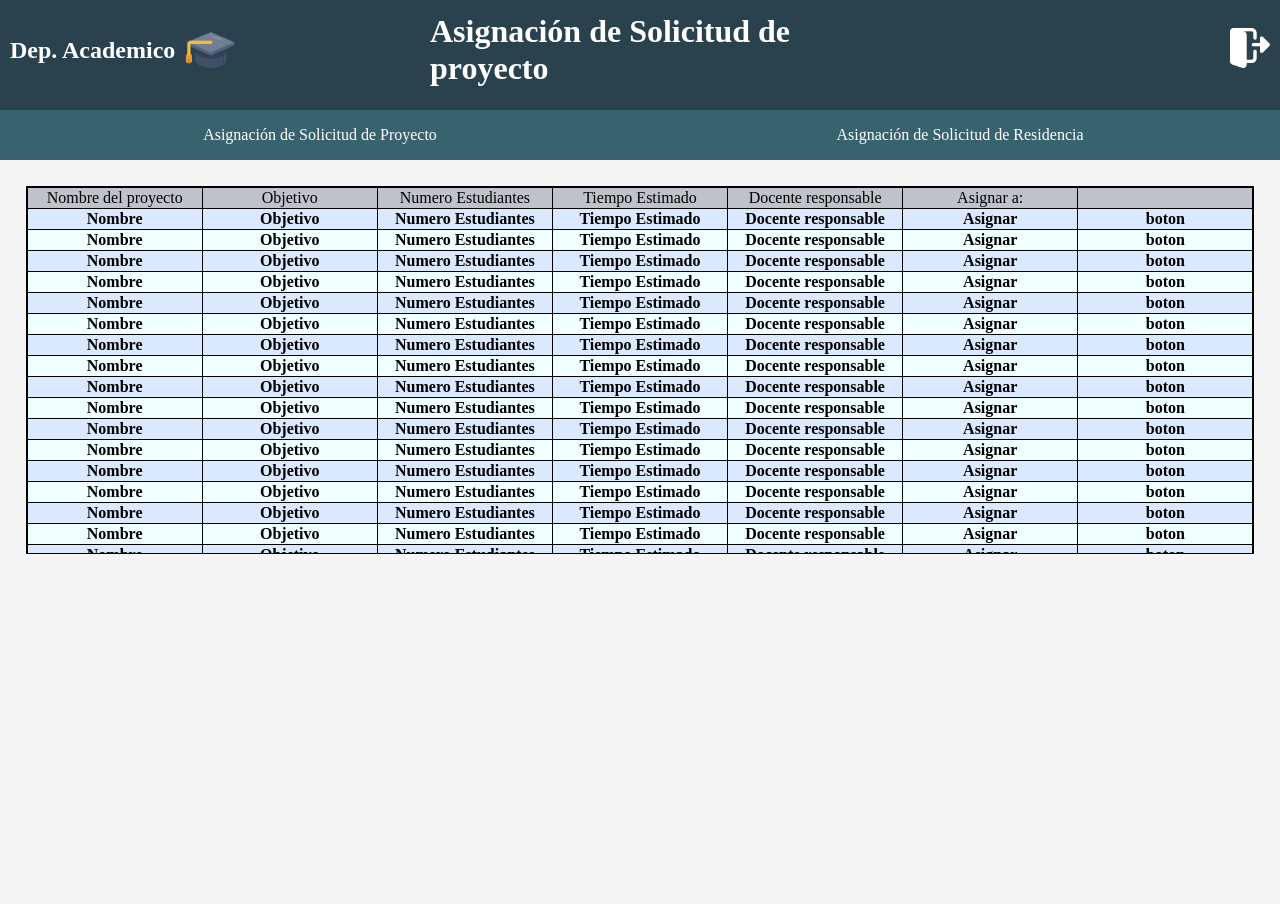
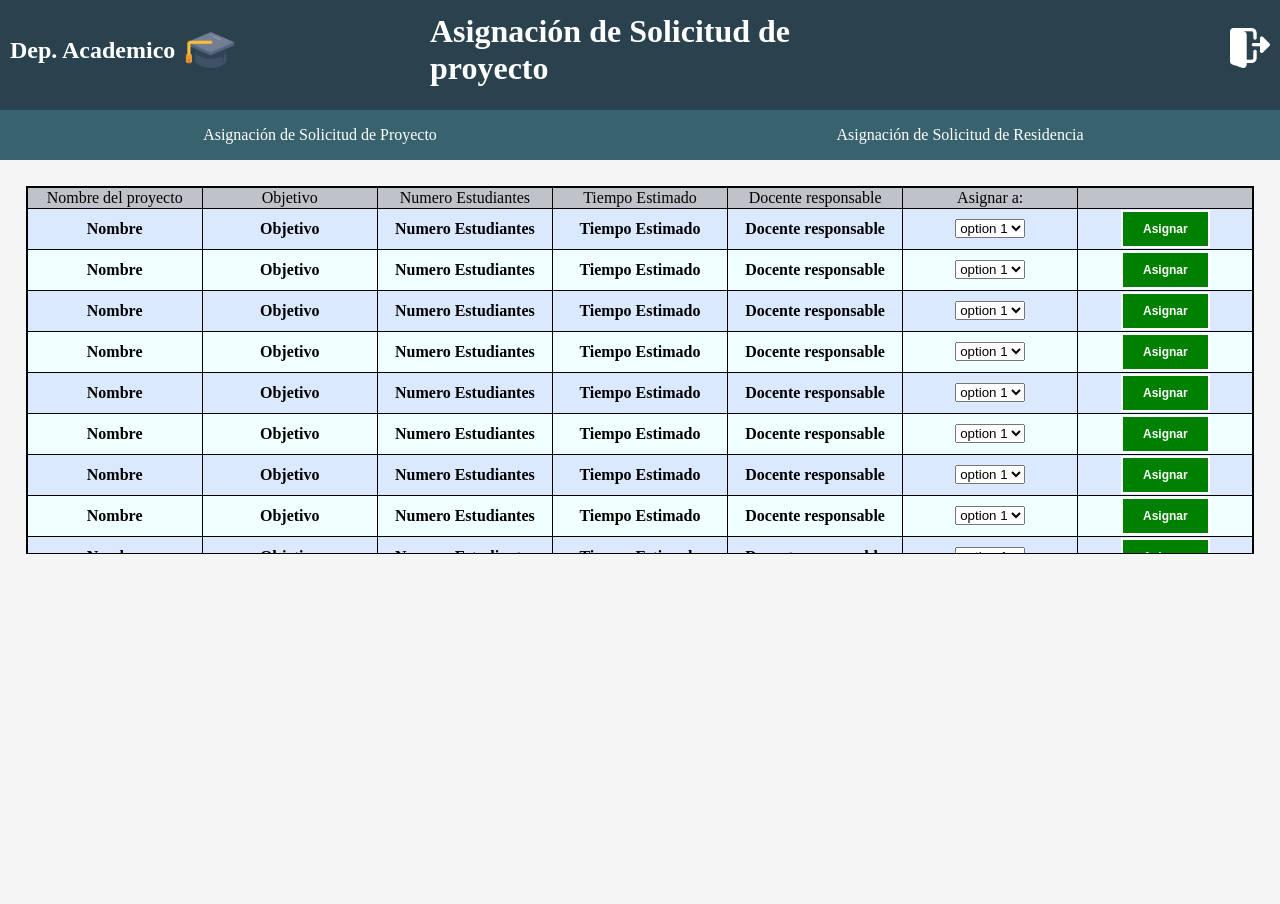
Before and after one commit to lireyes22/Residencias, a PHP site: page /asigProyRes.php in a window 1280 px wide. Shown: the top 904 px of the page. Run offline with PHP 8.4, Linux system fonts and the light colour scheme.

Commit message:
Botones y php goood
es god, gracias ia

```diff
--- a/asigProyRes.php
+++ b/asigProyRes.php
@@ -49,8 +49,20 @@
 						<th class="tb-th-asp">Numero Estudiantes</th>
 						<th class="tb-th-asp">Tiempo Estimado</th>
 						<th class="tb-th-asp">Docente responsable</th>
-						<th class="tb-th-asp">Asignar</th>
-						<th class="tb-th-asp">boton</th>
+						<form action="">
+							<th class="tb-th-asp">
+							<select name="comision">
+								<option>option 1</option>
+								<option>option 2</option>
+								<option>option 3</option>
+								<option> option 4 </option>
+								<option> option 5 </option>
+							</select>
+							</th>
+							<th class="tb-th-asp">
+								<input type="submit" value="Asignar">
+							</th>
+						</form>
 					</tr>
 					<?php
 					$i++;
--- a/style/style.css
+++ b/style/style.css
@@ -152,6 +152,23 @@
   ::-webkit-scrollbar-thumb:active {
     background-color: #0D47A1;
   }
+
+  .tb-th-asp input[type="submit"] {
+    background-color: green;
+    color: white;
+    border: 2px solid white;
+    border-radius: 0;
+    padding: 10px 20px;
+    font-size: 12px;
+    font-weight: bold;
+  }
+
+  .tb-th-asp input[type="submit"]:hover {
+    cursor: pointer;
+    background-color: white;
+    color: green;
+  }
+
 @font-face {
     font-family: comfortaa;
     src: url("TipoLetra/Comfortaa-Bold");
```
